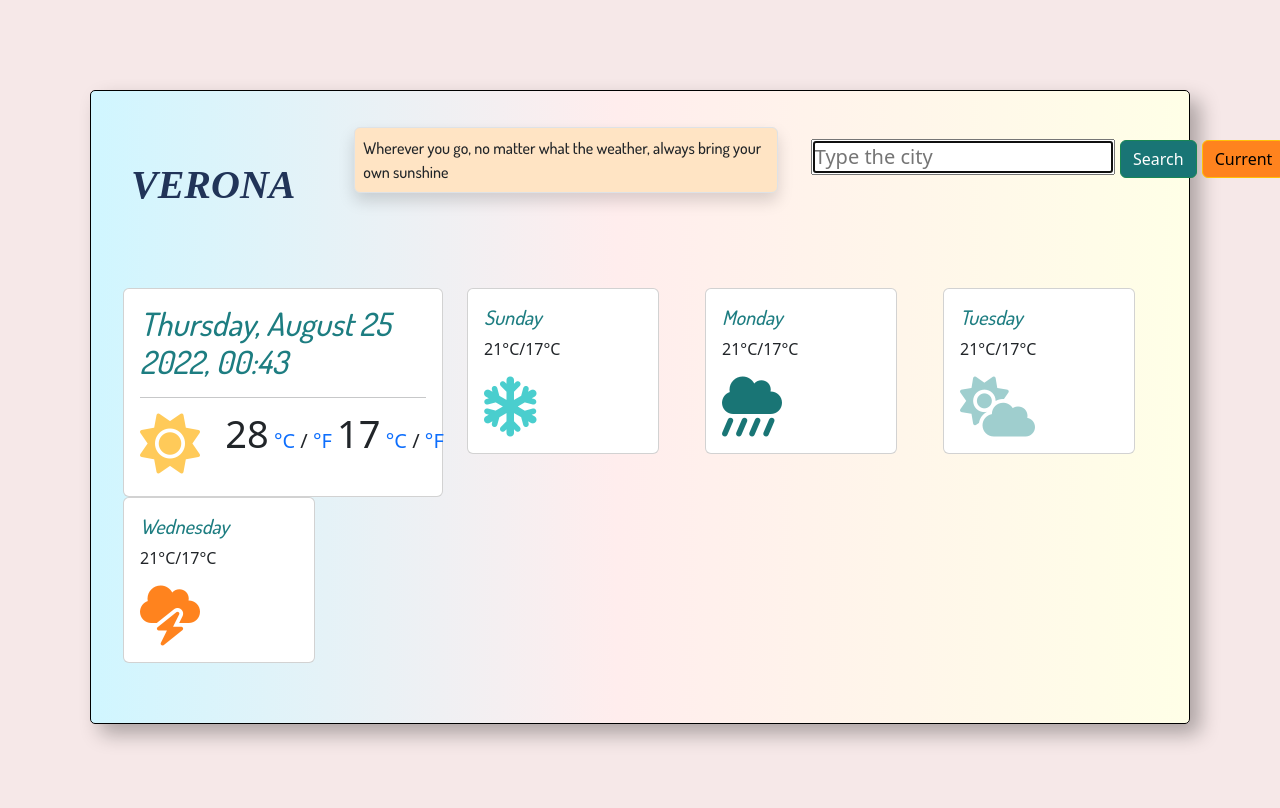
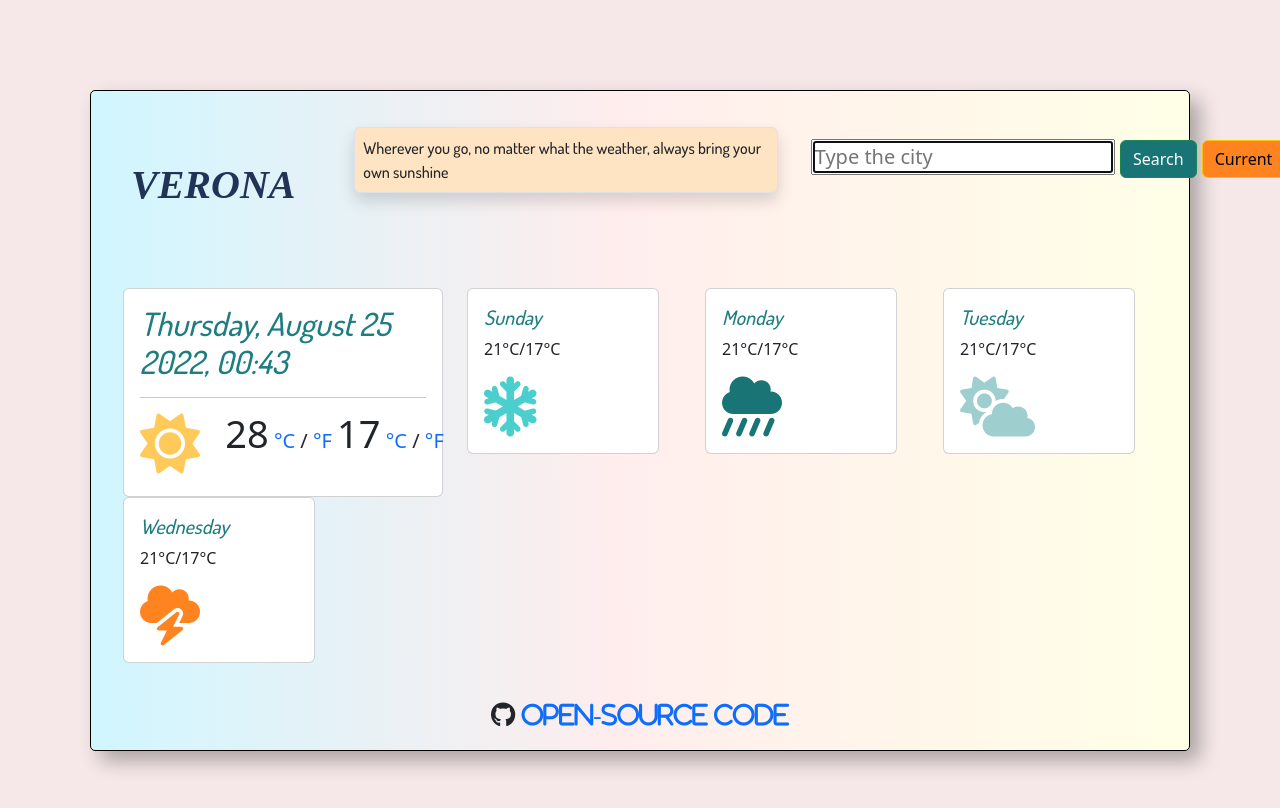
Before and after one commit to johannes-kraisler/weather-page-project, a plain HTML site: page MAINhomework2.html in a window 1280 px wide. Shown: the top 808 px of the page. Drawn offline with nearby package versions, Linux system fonts and the light colour scheme; a web font is replaced by a local one.

Commit message:
added github section

```diff
--- a/MAINhomework2.html
+++ b/MAINhomework2.html
@@ -115,6 +115,12 @@
         position: relative;
         top: -40px;
       }
+      .github-icon {
+        text-align: center;
+      }
+      .fa-brands {
+        font-size: 25px;
+      }
     </style>
   </head>
   <body>
@@ -204,6 +210,16 @@
             </div>
           </div>
         </div>
+      </div>
+      <div class="github-icon">
+        <i class="fa-brands fa-github">
+          <a
+            href="https://github.com/johannes-kraisler/weather-page-project/blob/main/index.html"
+            target="_blank"
+          >
+            Open-source code</a
+          >
+        </i>
       </div>
     </div>
 
```
